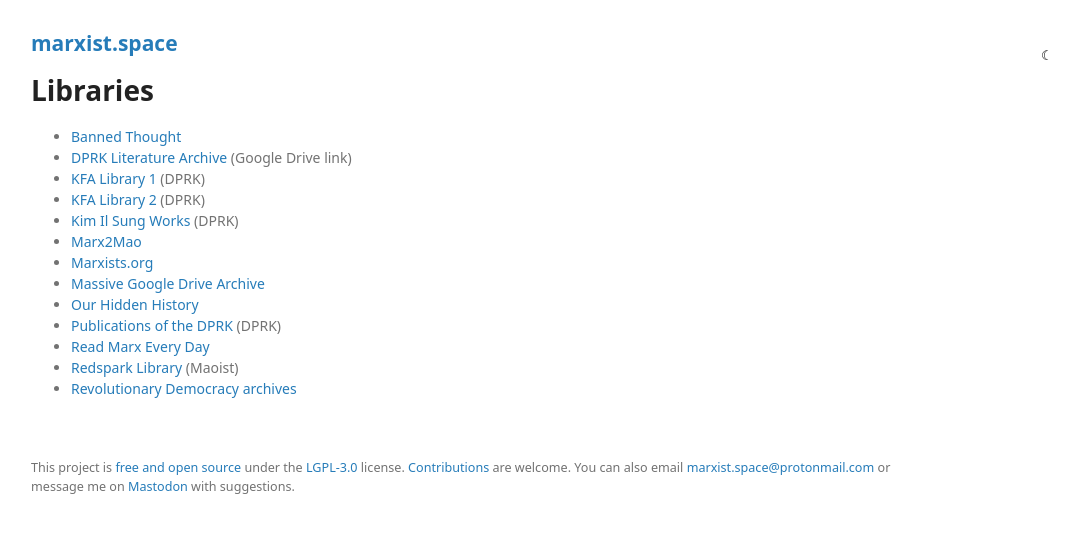
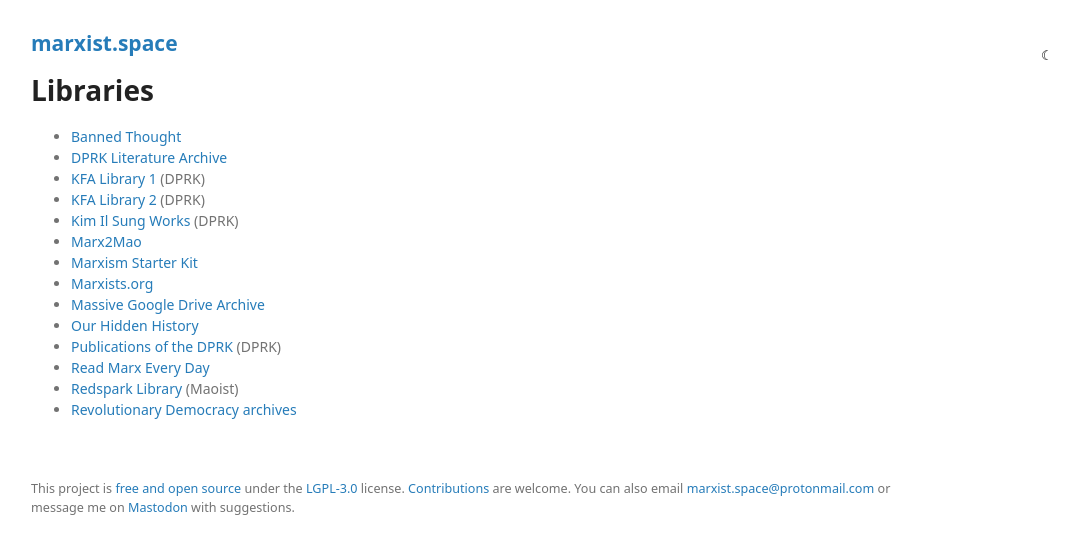
Before and after one commit to prolesoft/marxist.space, a Jekyll site: the page built from libraries.md, in a window 1280 px wide. Shown: the top 554 px of the page, without its empty margins (179-1257 px from the left). Built offline with Jekyll 4.4.1, drawn with Linux system fonts in a browser that asks for light colours; our own code applies the rules of GitHub Pages for plain Markdown files.

Commit message:
libraries.md

```diff
--- a/libraries.md
+++ b/libraries.md
@@ -8,11 +8,12 @@
 # Libraries
 
 * [Banned Thought](http://www.bannedthought.net/)
-* [DPRK Literature Archive](https://drive.google.com/drive/folders/0B48PXBn7S_-MMVlaZjlrOEdKWFk) (Google Drive link)
+* [DPRK Literature Archive](https://drive.google.com/drive/folders/0B48PXBn7S_-MMVlaZjlrOEdKWFk)
 * [KFA Library 1](https://www.korea-dpr.info/lib/) (DPRK)
 * [KFA Library 2](https://www.korea-dpr.com/e_library.html) (DPRK)
 * [Kim Il Sung Works](https://archive.org/details/kimilsungworks/mode/2up) (DPRK)
 * [Marx2Mao](http://marx2mao.phpwebhosting.com/)
+* [Marxism Starter Kit](https://drive.google.com/drive/folders/17LF3BwRsZx_Uj4VgztFX_TTYDEL4I5xz)
 * [Marxists.org](https://marxists.org)
 * [Massive Google Drive Archive](https://www.reddit.com/r/communism/comments/ew0zn2/here_is_my_drive_full_of_sources/)
 * [Our Hidden History](https://ourhiddenhistory.org/)
```
